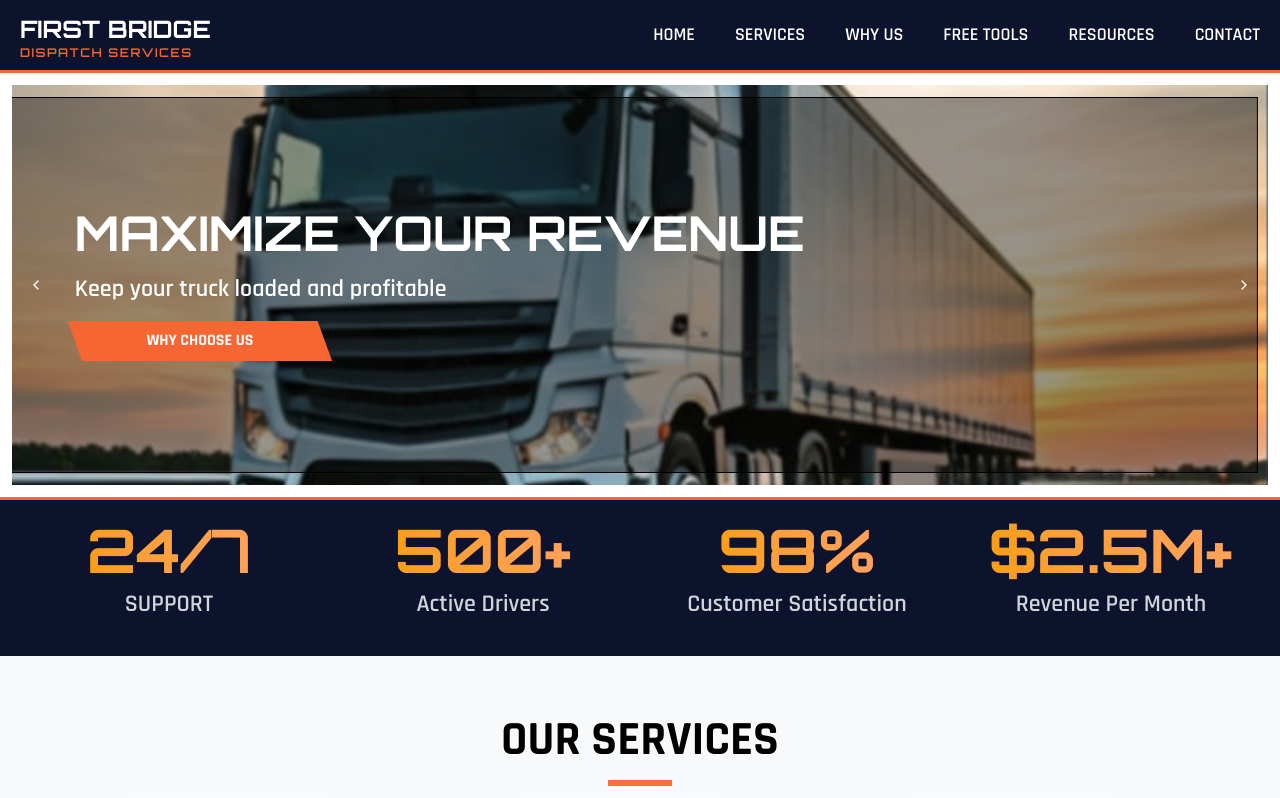
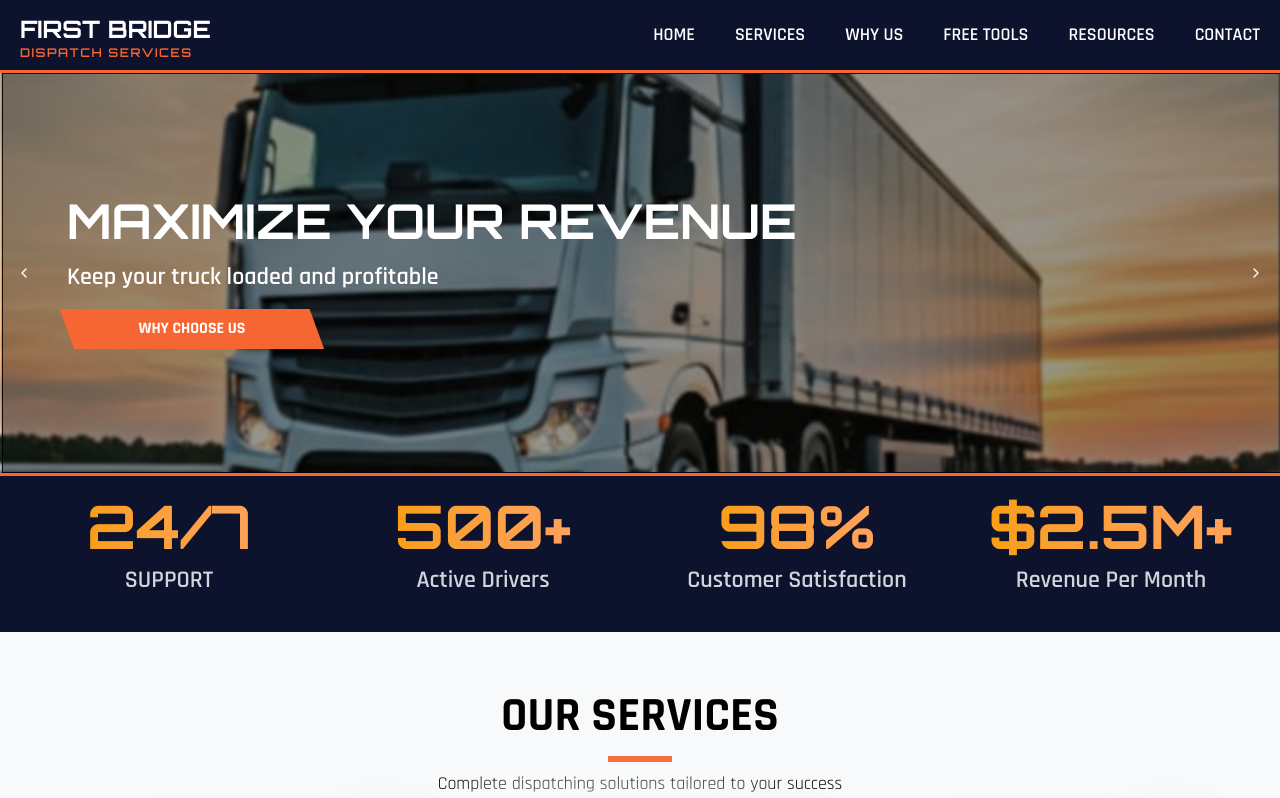
Before and after one commit to Fassam-Khan/firstbridgeus, a Next.js app: page / in a window 1280 px wide. Shown: the top 798 px of the page. Built offline with nearby package versions, Linux system fonts and the light colour scheme.

Commit message:
Hero changes

```diff
--- a/component/Hero.jsx
+++ b/component/Hero.jsx
@@ -12,14 +12,14 @@ import Image from 'next/image'
 const Hero = () => {
   const plugin = React.useRef(Autoplay({ delay: 3000 }))
   return (
-    <div className='w-[100%]  overflow-hidden p-3  border-b-3 border-[var(--primary-color)] '>
+    <div className='w-[100%]  overflow-hidden  border-b-3 border-[var(--primary-color)] '>
       <Carousel className="w-full relative  " plugins={[plugin.current]} opts={{ loop: true }} >
 
 
         <CarouselContent>
 
 
-          <CarouselItem className="pl-4  w-full bg-[url('/hero1.jpeg')] p-3 bg-no-repeat bg-cover bg-center   h-[400px]  "  >
+          <CarouselItem className="  w-full bg-[url('/hero1.jpeg')]  bg-no-repeat bg-cover bg-center   h-[400px]  "  >
             <div className='border flex flex-col gap-4 h-full justify-center md:items-start   bg-[#00000067] md:!pl-16 items-center '>
               <h1 className='md:text-5xl text-[20px]  font-[Orbitron] text-white font-bold'>YOUR ROUTE TO SUCCESS</h1>
               <p className='text-white md:text-2xl text-lg font-semibold'>Premium Truck Dispatch Services</p>
@@ -34,7 +34,7 @@ const Hero = () => {
 
 
           </CarouselItem>
-          <CarouselItem className="pl-4  w-full bg-[url('/hero2.jpeg')] p-3 bg-no-repeat bg-cover bg-center   h-[400px]  "  >
+          <CarouselItem className=" w-full bg-[url('/hero2.jpeg')]  bg-no-repeat bg-cover bg-center   h-[400px]  "  >
             <div className='border flex flex-col gap-4 h-full justify-center md:items-start   bg-[#00000067] md:!pl-16 items-center '>
               <h1 className='md:text-5xl text-[18px]  font-[Orbitron] text-white font-bold'>FIND HIGH-PAYING LOADS 24/7</h1>
               <p className='text-white md:text-2xl text-lg font-semibold'>Expert dispatcher working arround the clock</p>
@@ -49,7 +49,7 @@ const Hero = () => {
 
 
           </CarouselItem>
-          <CarouselItem className="pl-4  w-full bg-[url('/hero3.jpeg')] p-3 bg-no-repeat bg-cover bg-center   h-[400px]  "  >
+          <CarouselItem className="  w-full bg-[url('/hero3.jpeg')] bg-no-repeat bg-cover bg-center   h-[400px]  "  >
             <div className='border flex flex-col gap-4 h-full justify-center md:items-start   bg-[#00000067] md:!pl-16 items-center '>
               <h1 className='md:text-5xl text-[20px]  font-[Orbitron] text-white font-bold'>MAXIMIZE YOUR REVENUE</h1>
               <p className='text-white md:text-2xl text-lg font-semibold'>Keep your truck loaded and profitable</p>
@@ -64,7 +64,7 @@ const Hero = () => {
 
 
           </CarouselItem>
-          <CarouselItem className="pl-4  w-full bg-[url('/hero5.jpeg')] p-3 bg-no-repeat bg-cover bg-center   h-[400px]  "  >
+          <CarouselItem className="  w-full bg-[url('/hero5.jpeg')]  bg-no-repeat bg-cover bg-center   h-[400px]  "  >
             <div className='border flex flex-col gap-4 h-full justify-center md:items-start   bg-[#00000067] md:!pl-16 items-center '>
               <h1 className='md:text-5xl text-[16px]  font-[Orbitron] text-white font-bold'>GROW YOUR TRUCKING BUSSINESS</h1>
               <p className='text-white md:text-2xl text-lg font-semibold'>From one truck to a fleet</p>
```
